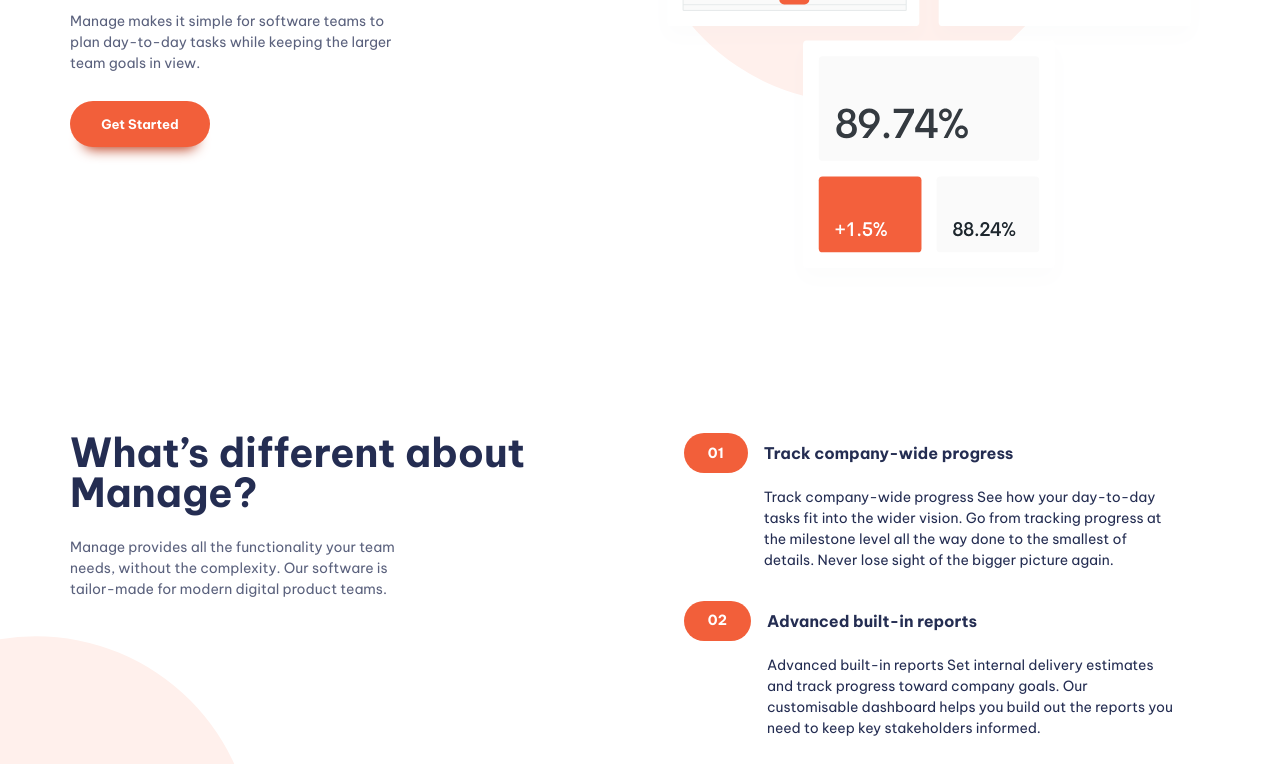
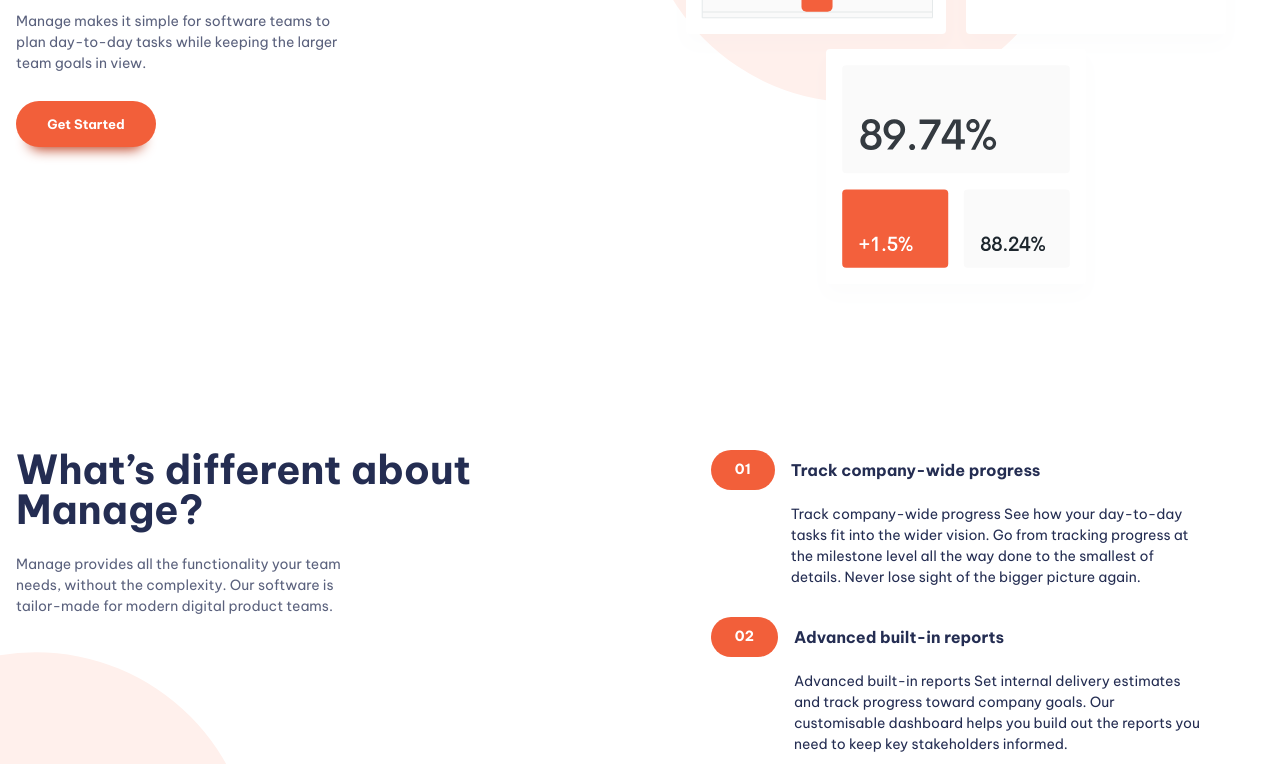
Before and after one commit to S1hredder/kurs-responsive-webiste, a website built with Vite: page index.html in a window 1280 px wide. Shown: the part 377-1141 px from the top of the page. Built offline with nearby package versions, Linux system fonts and the light colour scheme.

Commit message:
change container size

```diff
--- a/style.css
+++ b/style.css
@@ -713,7 +713,7 @@
   }
 }
 .container {
-  --max-width: 1140px;
+  --max-width: 1440px;
   --margin: 2rem;
   width: min(var(--max-width), 100% - var(--margin));
   margin-inline: auto;
```
